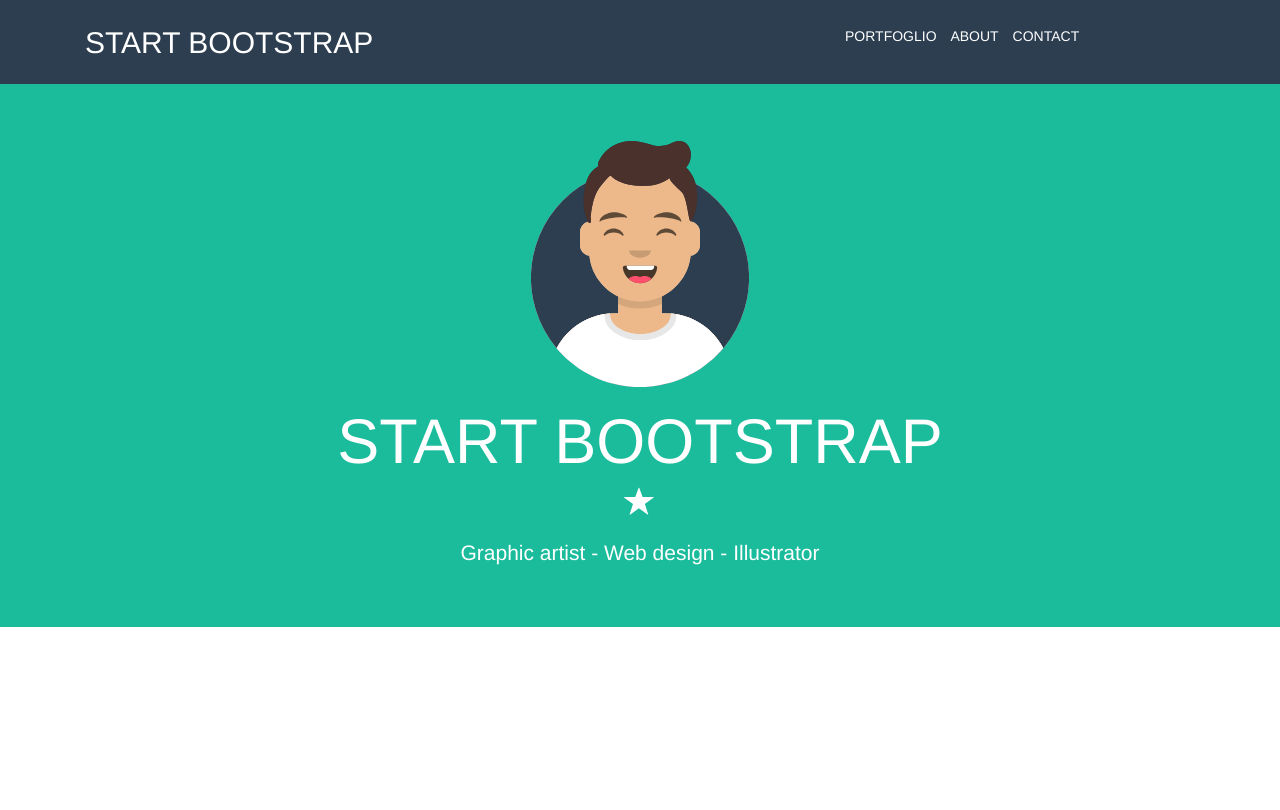
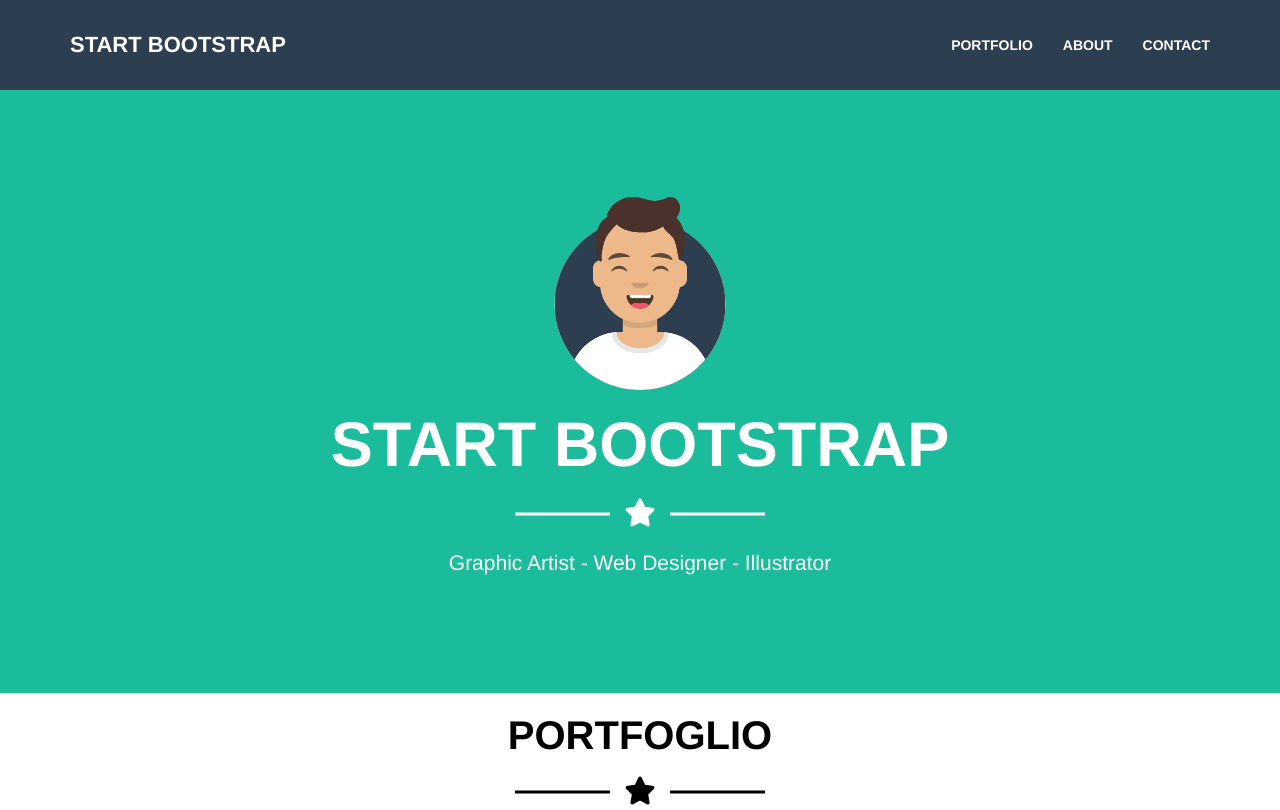
Before and after one commit to nikzeve/html-css-bootstrap-freelancer, a plain HTML site: page index.html in a window 1280 px wide. Shown: the top 810 px of the page. Drawn offline with nearby package versions, Linux system fonts and the light colour scheme.

Commit message:
Portfoglio
in corso

```diff
--- a/index.html
+++ b/index.html
@@ -1,50 +1,92 @@
 <!DOCTYPE html>
-<html>
+<html lang="en" dir="ltr">
     <head>
+        <meta charset="utf-8">
+        <meta name="viewport" content="width=device-width, initial-scale=1.0">
+        <title>Bootstrap Freelancer</title>
+        <script src="https://kit.fontawesome.com/1e3e5f2200.js" crossorigin="anonymous"></script>
         <link rel="stylesheet" href="https://maxcdn.bootstrapcdn.com/bootstrap/3.3.7/css/bootstrap.min.css" integrity="sha384-BVYiiSIFeK1dGmJRAkycuHAHRg32OmUcww7on3RYdg4Va+PmSTsz/K68vbdEjh4u" crossorigin="anonymous">
         <link rel="stylesheet" href="style.css">
-        <title>Start Bootstrap</title>
-        <meta name="viewport" content="width=device-width, initial-scale=1">
     </head>
     <body>
         <header>
-            <div class="row">
+            <nav class="navbar navbar-default navbar-fixed-top">
                 <div class="container">
-                    <div class="col-xs-5">
-                        <ul class="nav">
-                            <li class="h2">START BOOTSTRAP</li>
-                        </ul>
+
+                    <div class="navbar-header">
+                        <button type="button" class="navbar-toggle collapsed" data-toggle="collapse" data-target="#bs-example-navbar-collapse-1" aria-expanded="false">
+                            <span class="sr-only">Toggle navigation</span>
+                            <span class="icon-bar"></span>
+                            <span class="icon-bar"></span>
+                            <span class="icon-bar"></span>
+                        </button>
+                        <a class="navbar-brand" href="#">Start Bootstrap</a>
                     </div>
-                    <div class="col-xs-4 col-xs-offset-3">
-                        <ul class="list-inline">
-                            <li>PORTFOGLIO</li>
-                            <li>ABOUT</li>
-                            <li>CONTACT</li>
+
+
+                    <div class="collapse navbar-collapse" id="bs-example-navbar-collapse-1">
+                        <ul class="nav navbar-nav navbar-right">
+                            <li>
+                                <a href="#">Portfolio</a>
+                            </li>
+                            <li>
+                                <a href="#">About</a>
+                            </li>
+                            <li>
+                                <a href="#">Contact</a>
+                            </li>
                         </ul>
                     </div>
                 </div>
-            </div>
+            </nav>
+        </header>
+        <main>
+            <section class="jumbotron text-center">
+                <div class="container">
+                    <img class="img-responsive center-block" src="img/avatar.svg" alt="Avatar">
+                    <h1 class="text-uppercase">Start Bootstrap</h1>
+                    <div class="separatore center-block">
+                        <i class="fas fa-star fa-2x"></i>
+                    </div>
+                    <p>Graphic Artist - Web Designer - Illustrator</p>
+                </div>
+            </section>
+
+            <section id="images">
+                <div class="container text-center">
+                    <p class="h2 text-uppercase font-weight-bold">Portfoglio</p>
+                    <div class="separatore center-block black">
+                        <i class="fas fa-star fa-2x"></i>
+                    </div>
+                    <div class="row">
+                        <div class="col-xs-4">
+                            <img src="images/cabin.png" alt="cabin">
+                        </div>
+                        <div class="col-xs-4">
+                            <img src="images/cake.png" alt="cake">
+
+                        </div>
+                        <div class="col-xs-4">
+                            <img src="images/circus.png" alt="circus">
+                        </div>
+                        <div class="col-xs-4">
+                            <img src="images/game.png" alt="game">
+
+                        </div>
+                        <div class="col-xs-4">
+                            <img src="images/safe.png" alt="safe">
+
+                        </div>
+                        <div class="col-xs-4">
+                            <img src="images/submarine.png" alt="submarine">
+
+                        </div>
 
 
-            <div class="jumbotron text-center">
-                <div class="container">
-                    <div class="col-xs-12">
-                        <img src="img/avatar.svg"  alt="avatar">
-                      <h1>START BOOTSTRAP</h1>
-                      <div class="col-xs-2 col-xs-offset-5">
-                          <span class="glyphicon glyphicon-star" aria-hidden="true"></span>
-                      </div>
-                      <div class="col-xs-offset-12">
-                          &nbsp;
-                      </div>
-                      <div class="col-xs-12">
-                          <p class="h2">Graphic artist - Web design - Illustrator</p
-                      </div>
-                  </div>
+                    </div>
                 </div>
-            </div>
 
-        </header>
-
+            </section>
+        </main>
     </body>
 </html>
--- a/style.css
+++ b/style.css
@@ -1,31 +1,92 @@
-* {
-    margin: 0;
-    padding: 0;
-    box-sizing: border-box;
+.navbar-default.navbar {
+    border: 0;
+    background-color: #2D3E50;
+    border-radius: 0;
+    padding: 20px 0;
+    margin-bottom: 0;
 }
 
-img {
-    width: 240px;
+.navbar-default .navbar-brand {
+    font-size: 22px;
 }
 
-[class*="col-"] {
-    float: left;
+.navbar-default .navbar-brand,
+.navbar-default .navbar-nav > li > a {
+    color: white;
+    text-transform: uppercase;
+    font-weight: bold;
 }
 
-.row {
-    background-color: #2c3e50;
-    color: white;
-    padding: 2%;
+.navbar-default .navbar-brand:focus,
+.navbar-default .navbar-brand:hover,
+.navbar-default .navbar-nav>li>a:focus,
+.navbar-default .navbar-nav>li>a:hover {
+    color: #ddd;
 }
-.h2 {
-    margin: 0;
+
+.navbar-default .navbar-toggle .icon-bar {
+    background-color: white;
+}
+
+main {
+    padding-top: 90px;
 }
 
 .jumbotron {
-    background-color: #1abc9c;
+    background-color: #1BBC9B;
     color: white;
+    margin-bottom: 0;
+    padding: 100px 0;
 }
 
-.glyphicon-star {
-    font-size: 30px;
+.jumbotron img {
+    height: 200px;
 }
+
+.jumbotron h1 {
+    font-weight: bold;
+}
+
+.separatore {
+    width: 250px;
+    position: relative;
+    margin-top: 20px;
+    margin-bottom: 20px;
+}
+
+.separatore::before,
+.separatore::after {
+    content: '';
+    position: absolute;
+    top: 50%;
+    transform: translateY(-50%);
+    width: calc((100% - 60px) / 2);
+    height: 3px;
+    background-color: white;
+}
+
+.separatore::before {
+    left: 0;
+}
+
+.separatore::after {
+    right: 0;
+}
+
+#images {
+    color: black;
+}
+
+#images .separatore::before,
+#images .separatore::after {
+    background-color: black;
+}
+
+#images .h2 {
+    font-weight: bold;
+    font-size: 40px;
+}
+
+#images img {
+    max-width: 100%;
+}
```
Also changed, not shown: images/cabin.png (added), images/cake.png (added), images/circus.png (added), images/game.png (added), images/safe.png (added), images/submarine.png (added), 2 other files.
